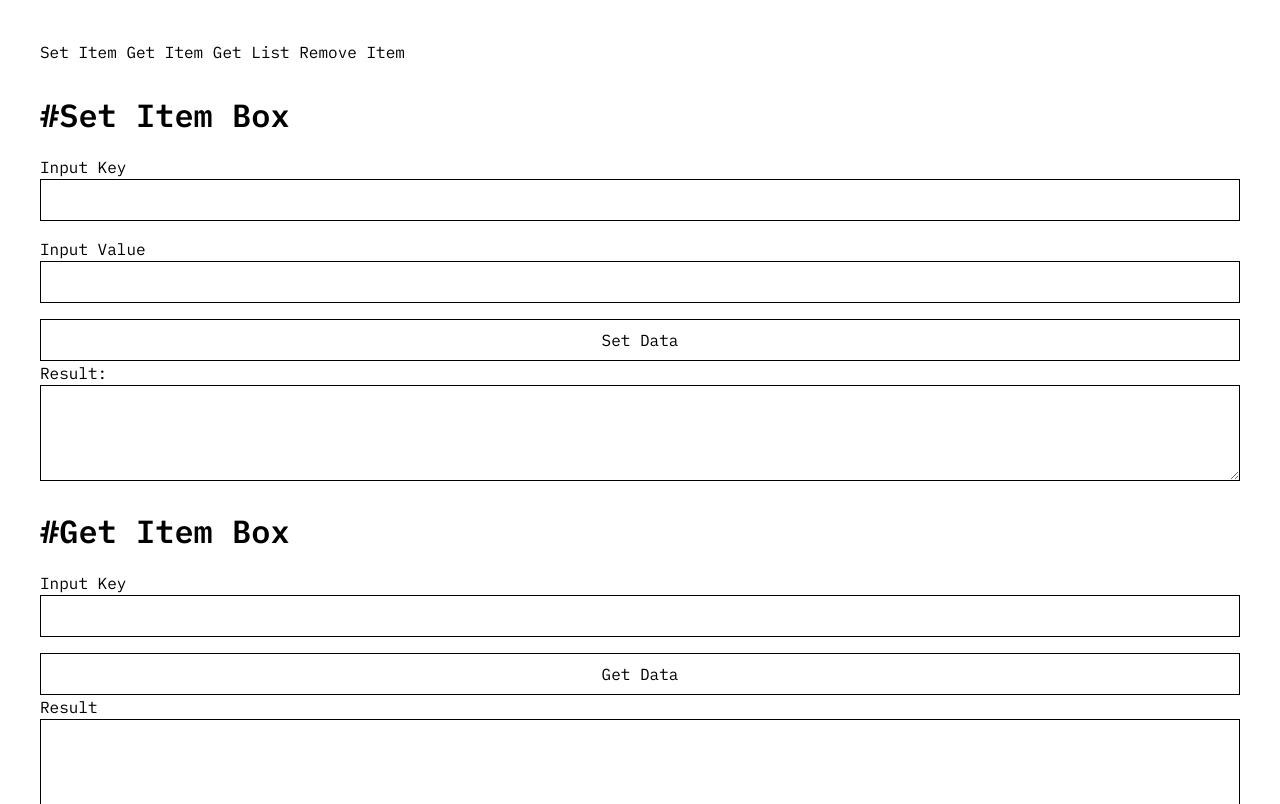
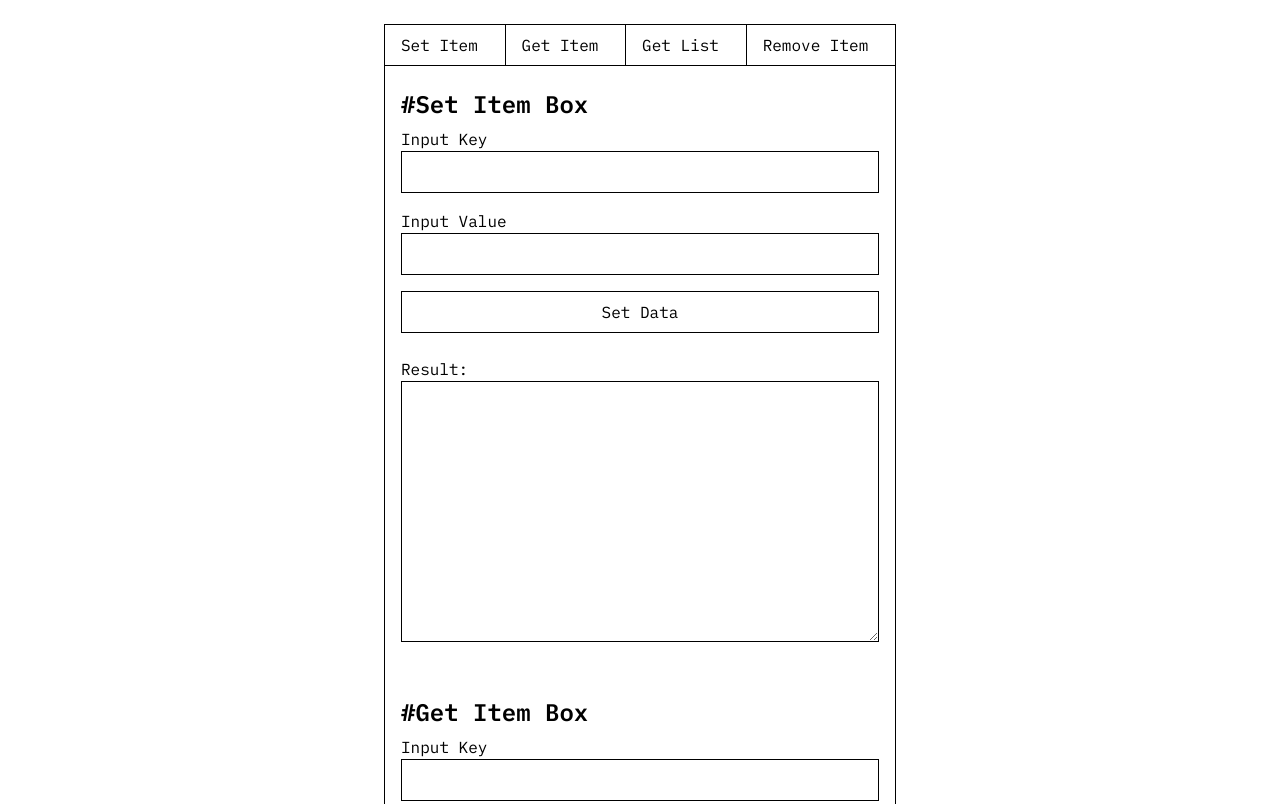
Before and after one commit to loket13/loket13.github.io, a plain HTML site: page index.html in a window 1280 px wide. Shown: the top 804 px of the page. Drawn offline with Linux system fonts and the light colour scheme; a script that the page names is missing.

Commit message:
Update style.css

```diff
--- a/public/style.css
+++ b/public/style.css
@@ -21,26 +21,28 @@ body {
     background-color: var(--bg);
     color: var(--cl);
     min-height: 100vh;
-    padding: 2rem;
+    padding: 1rem;
 }
 h1, h2, h3, section, label, input, textarea, select {
     display: block;
     width: 100%;
 }
-h1, h2, h3, section, select, input, textarea, select {
+section, select, input, textarea, select {
     margin-bottom: 1rem;
 }
 h1, h2, h3 {
     font-weight: 600;
+    margin: 0.5rem 0;
+    line-height: 1.2;
 }
 h1 {
-    font-size: 3.2rem;
+    font-size: 2.0rem;
 }
 h2 {
-    font-size: 2.0rem;
+    font-size: 1.5rem;
 }
 h3 {
-    font-size: 1.5rem;
+    font-size: 1.2rem;
 }
 label, input, textarea, select, button {
     font-size: 1rem;
@@ -66,6 +68,49 @@ button:hover {
 }
 
 
+
+container-box {
+    display: block;
+    max-width: 32rem;
+    margin-left: auto;
+    margin-right: auto;
+    border: solid 1px var(--cl);
+    padding: 0;
+}
+container-box > header {
+    display: flex;
+    flex-direction: row;
+    flex-wrap: nowrap;
+    gap: 1px;
+    border-bottom: solid 1px var(--cl);
+    background-color: var(--cl);
+}
+container-box > header > i {
+    flex: 1 1 auto;
+    background-color: var(--bg);
+    color: var(--cl);
+    padding: 0.5rem 1rem;
+    cursor: pointer;
+}
+container-box > header > i:hover {
+    background-color: var(--cl);
+    color: var(--bg);
+}
+container-box > main {
+    display: flex;
+    flex-direction: column;
+    flex-wrap: wrap;
+    gap: 0;
+    width: auto;
+    padding: 1rem;
+    min-height: calc(100vh - 12rem);
+}
+container-box > main > * {
+    flex: 0 0 max-content;
+}
+container-box > main > textarea {
+    flex: 1 1 auto;
+}
 .lean {
     display: block;
     max-width: 32rem;
@@ -97,3 +142,6 @@ button:hover {
 .line > div {
     flex: 1 1 auto;
 }
+.hide {
+    display: none;
+}
```
